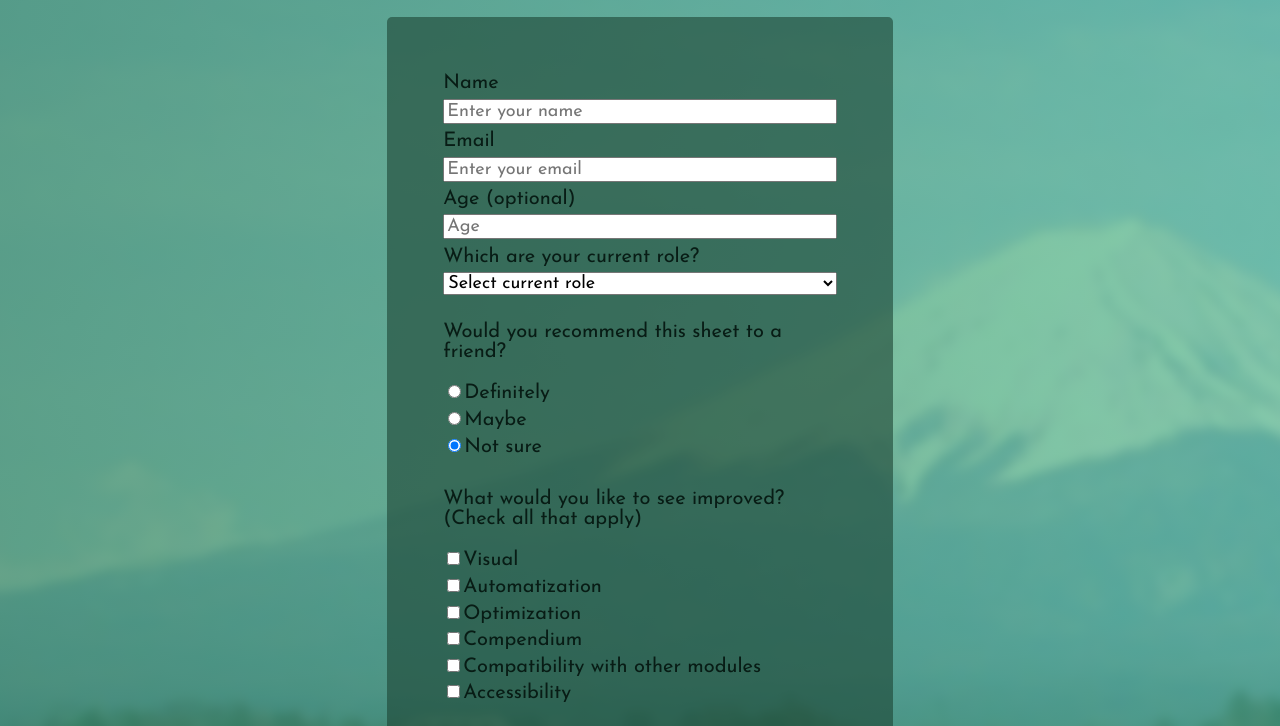
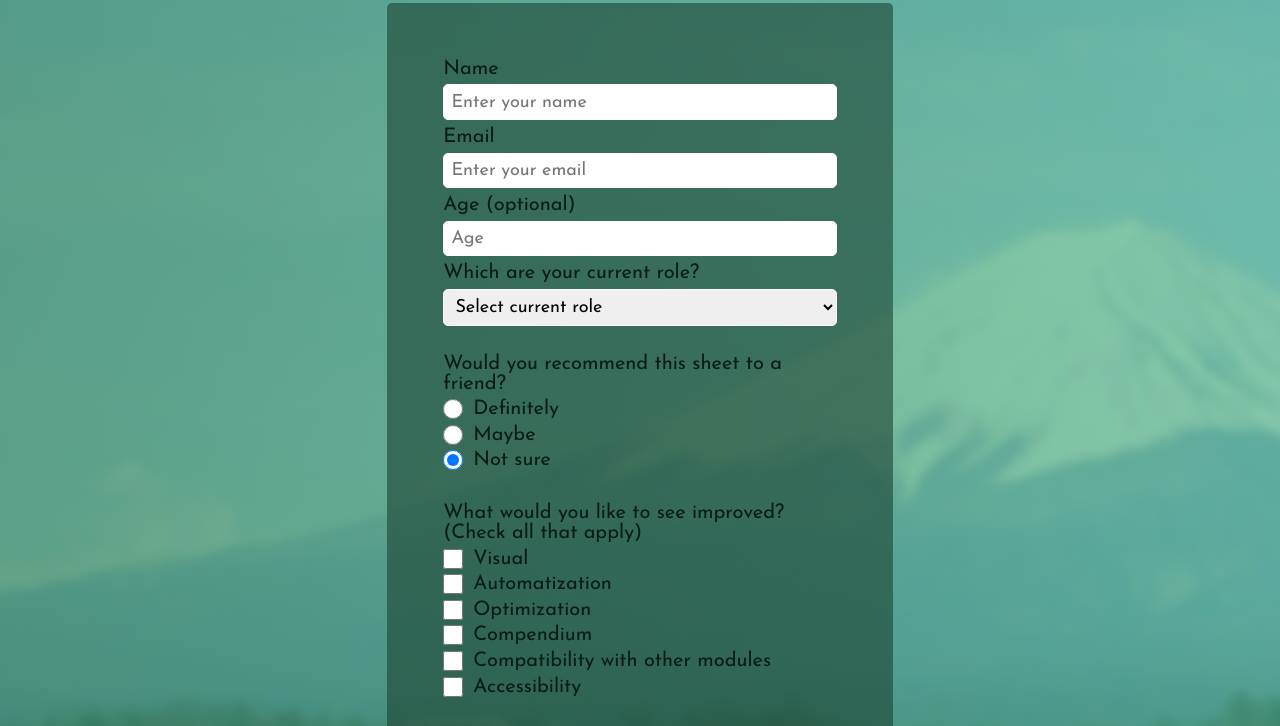
Before and after one commit to AaronKannon/Survey-Form, a plain HTML site: page index.html in a window 1280 px wide. Shown: the part 202-928 px from the top of the page. Drawn offline with Linux system fonts and the light colour scheme.

Commit message:
Work on the CSS

```diff
--- a/index.html
+++ b/index.html
@@ -19,19 +19,19 @@
         <form id="survey-form">
             <div class="form-group">
                 <label id="name-label" for="name">Name</label>
-                <input id="name" class="inputs" type="text" name="name" placeholder="Enter your name" required>
+                <input id="name" class="inputs text" type="text" name="name" placeholder="Enter your name" required>
             </div>
             <div class="form-group">
                 <label id="email-label" for="email">Email</label>
-                <input id="email" class="inputs" type="email" name="email" placeholder="Enter your email" required>
+                <input id="email" class="inputs text" type="email" name="email" placeholder="Enter your email" required>
             </div>
             <div class="form-group">
                 <label id="number-label" for="number">Age (optional)</label>
-                <input id="number" class="inputs" type="number" name="number" placeholder="Age" min="1" max="99">
+                <input id="number" class="inputs text" type="number" name="number" placeholder="Age" min="1" max="99">
             </div>
             <div class="form-group">
                 <label id="role-label" for="role">Which are your current role?</label>
-                <select name="role" id="dropdown" class="inputs">
+                <select name="role" id="dropdown" class="inputs dropdown">
                     <option disabled selected value>Select current role</option>
                     <option value="gamemaster" class="inputs">Game Master</option>
                     <option value="player" class="inputs">Player</option>
@@ -41,34 +41,34 @@
             <div class="form-group">
                 <p>Would you recommend this sheet to a friend?</p>
                 <label for="definitely">
-                    <input id="definitely" class="inputs" type="radio" name="recommend" value="definitely" checked>Definitely
+                    <input id="definitely" class="inputs radio" type="radio" name="recommend" value="definitely" checked>Definitely
                 </label>
                 <label for="maybe">
-                    <input id="maybe" class="inputs" type="radio" name="recommend" value="maybe">Maybe
+                    <input id="maybe" class="inputs radio" type="radio" name="recommend" value="maybe">Maybe
                 </label>
                 <label for="notsure">
-                    <input id="notsure" class="inputs" type="radio" name="recommend" value="notsure" checked>Not sure
+                    <input id="notsure" class="inputs radio" type="radio" name="recommend" value="notsure" checked>Not sure
                 </label>
             </div>
             <div class="form-group">
                 <p>What would you like to see improved? (Check all that apply)</p>
                 <label for="visual">
-                    <input id="visual" class="inputs" type="checkbox" name="improve" value="visual">Visual
+                    <input id="visual" class="inputs checkbox" type="checkbox" name="improve" value="visual">Visual
                 </label>
                 <label for="automatization">
-                    <input id="automatization" class="inputs" type="checkbox" name="improve" value="automatization">Automatization
+                    <input id="automatization" class="inputs checkbox" type="checkbox" name="improve" value="automatization">Automatization
                 </label>
                 <label for="optimization">
-                    <input id="optimization" class="inputs" type="checkbox" name="improve" value="optimization">Optimization
+                    <input id="optimization" class="inputs checkbox" type="checkbox" name="improve" value="optimization">Optimization
                 </label>
                 <label for="compendium">
-                    <input id="compendium" class="inputs" type="checkbox" name="improve" value="compendium">Compendium
+                    <input id="compendium" class="inputs checkbox" type="checkbox" name="improve" value="compendium">Compendium
                 </label>
                 <label for="compatibility">
-                    <input id="compatibility" class="inputs" type="checkbox" name="improve" value="compatibility">Compatibility with other modules
+                    <input id="compatibility" class="inputs checkbox" type="checkbox" name="improve" value="compatibility">Compatibility with other modules
                 </label>
                 <label for="accessibility">
-                    <input id="accessibility" class="inputs" type="checkbox" name="improve" value="accessibility">Accessibility
+                    <input id="accessibility" class="inputs checkbox" type="checkbox" name="improve" value="accessibility">Accessibility
                 </label>
             </div>
             <div class="form-group">
--- a/styles.css
+++ b/styles.css
@@ -29,7 +29,9 @@ header {
 }
 
 label {
+    display: flex;
     padding-bottom: 0.35rem;
+    align-items: center;
 }
 
 .form-group {
@@ -40,12 +42,41 @@ label {
 }
 
 .inputs {
-    font-family: 'Josefin Sans', sans-serif;
+    font-family: inherit;
     font-size: 18px;
+    margin: 0;
+}
+
+.text,
+.dropdown {
+    padding: 0.45rem;
+    border: 1px solid #ffffff;
+    border-radius: 5px;
+}
+
+p {
+    margin-bottom: 0.35rem;
+}
+
+.radio,
+.checkbox {
+    width: 1.25rem;
+    height: 1.25rem;
+    margin-right: 0.625rem;
 }
 
 #button_submit {
+    background: rgb(6, 198, 147);
+    color: #ffffff;
     height: 3rem;
     margin-top: 2rem;
-    border-radius: 20px;
+    border-radius: 5px;
 }
+
+#comments {
+    height: 9rem;
+}
+
+#button_submit:hover {
+    background: rgb(37, 248, 192);
+}
```
